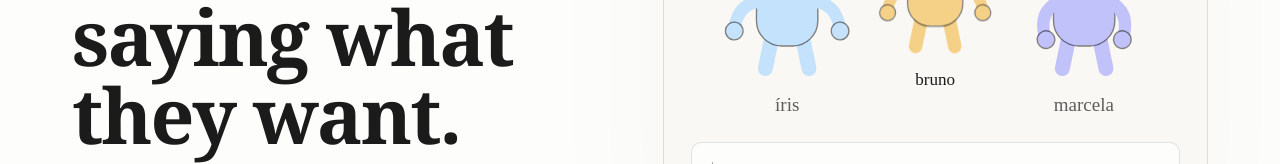
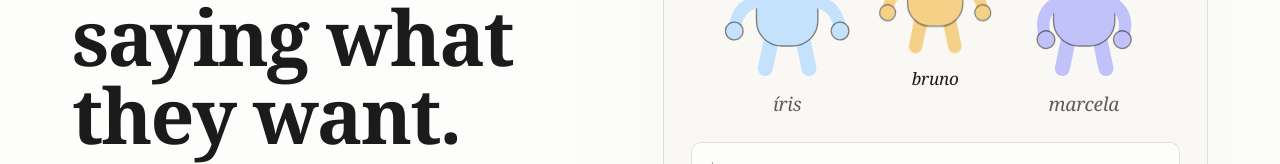
Before and after one commit to caiotheodoro/perfectman, a React (Vite) app in the folder packages/web/: page / in a window 1280 px wide. Shown: the part 331-495 px from the top of the page. Built offline with nearby package versions, Linux system fonts and the light colour scheme; no server answers.

Commit message:
chore(web): drop Caveat, hand face is Fraunces italic
The script face read as a costume. Italic Fraunces keeps speech and private
motive in different voices without a third family.

```diff
--- a/packages/web/package.json
+++ b/packages/web/package.json
@@ -17,7 +17,6 @@
     "react-dom": "^18.3.1"
   },
   "devDependencies": {
-    "@fontsource-variable/caveat": "^5.3.0",
     "@fontsource-variable/fraunces": "^5.3.0",
     "@fontsource-variable/instrument-sans": "^5.3.0",
     "@types/react": "^18.3.12",
--- a/packages/web/src/design/fonts.css
+++ b/packages/web/src/design/fonts.css
@@ -1,16 +1,13 @@
 /*
- * Three faces, three kinds of knowledge.
+ * Two faces, two jobs.
  *
- * Fraunces carries what was said out loud and the display type. Instrument Sans
- * is the interface talking about itself. Caveat is reserved, strictly, for what
- * only the viewer can see — an agent's private motive and the name tags beside
- * the figures. That assignment is the point: the engine's claim is that there
- * is a gap between what someone says and what they want, so the two are not set
- * in the same voice.
+ * Fraunces carries what was said out loud, the display type, and — in italic —
+ * what only the viewer can see. Instrument Sans is the interface talking about
+ * itself. A script face used to mark the private line; it read as a costume.
+ * Italic is enough to keep speech and motive from being the same voice.
  *
  * Self-hosted rather than fetched. This is a localhost tool and it has to work
  * on a plane.
  */
 @import "@fontsource-variable/fraunces/full.css";
 @import "@fontsource-variable/instrument-sans/index.css";
-@import "@fontsource-variable/caveat/index.css";
--- a/packages/web/src/design/tokens.css
+++ b/packages/web/src/design/tokens.css
@@ -27,7 +27,8 @@
 
   --serif: "Fraunces Variable", Georgia, "Times New Roman", serif;
   --sans: "Instrument Sans", ui-sans-serif, system-ui, -apple-system, "Segoe UI", sans-serif;
-  --hand: "Caveat Variable", "Bradley Hand", cursive;
+  /* Private motive and name tags: italic Fraunces, not a script face. */
+  --hand: "Fraunces Variable", Georgia, "Times New Roman", serif;
 
   /* Display Fraunces: soft, slightly wonky, optically sized for large text. */
   --serif-display: "opsz" 144, "SOFT" 60, "WONK" 1;
@@ -96,8 +97,10 @@ p {
 
 .u-hand {
   font-family: var(--hand);
-  font-weight: 500;
-  letter-spacing: 0;
+  font-variation-settings: var(--serif-text);
+  font-style: italic;
+  font-weight: 400;
+  letter-spacing: -0.01em;
 }
 
 .u-dim {
```
Also changed, not shown: 2 other files (tests, documents, lock files or other folders).
